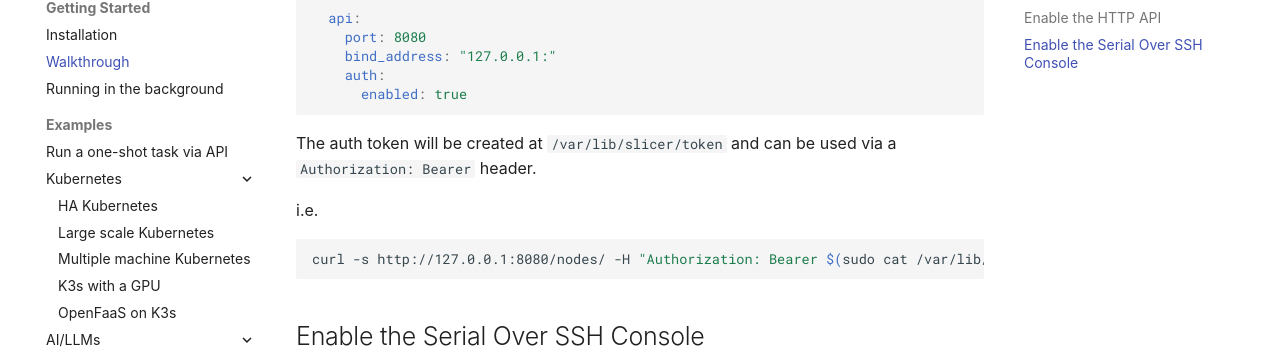
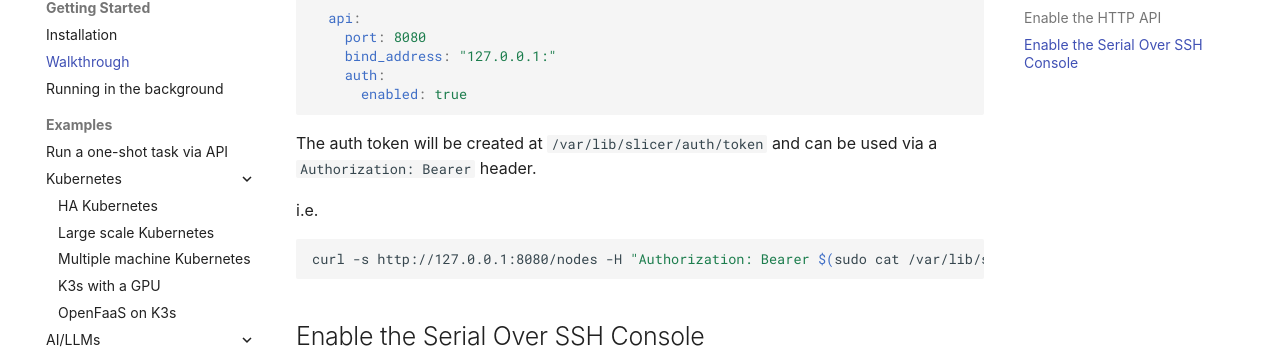
Before and after one commit to slicervm/docs.slicervm.com, an MkDocs documentation site: the page built from docs/getting-started/walkthrough.md, in a window 1280 px wide and 900 px high, scrolled down 3007 px. Shown: the part 198-554 px from the top of the window. Built offline with MkDocs 1.6.1 and Material for MkDocs 9.7.7, drawn with Linux system fonts in a browser that asks for light colours; some web fonts are replaced; comment, search, counter and statistics services are not loaded.

Commit message:
Updates to API and auth token location
Thanks to J. Poley for the feedback.

Signed-off-by: Alex Ellis (OpenFaaS Ltd) <alexellis2@gmail.com>

````diff
--- a/docs/getting-started/walkthrough.md
+++ b/docs/getting-started/walkthrough.md
@@ -139,12 +139,12 @@ The API is used by the `slicer vm` commands, and can also be used directly via `
       enabled: true
 ```
 
-The auth token will be created at `/var/lib/slicer/token` and can be used via a `Authorization: Bearer` header.
+The auth token will be created at `/var/lib/slicer/auth/token` and can be used via a `Authorization: Bearer` header.
 
 i.e.
 
 ```bash
-curl -s http://127.0.0.1:8080/nodes/ -H "Authorization: Bearer $(sudo cat /var/lib/slicer/token)" | jq
+curl -s http://127.0.0.1:8080/nodes -H "Authorization: Bearer $(sudo cat /var/lib/slicer/auth/token)" | jq
 ```
 
 ## Enable the Serial Over SSH Console
````
Also changed, not shown: docs/reference/api.md (+2 -0 lines), docs/tasks/monitoring.md (+1 -1 lines).
